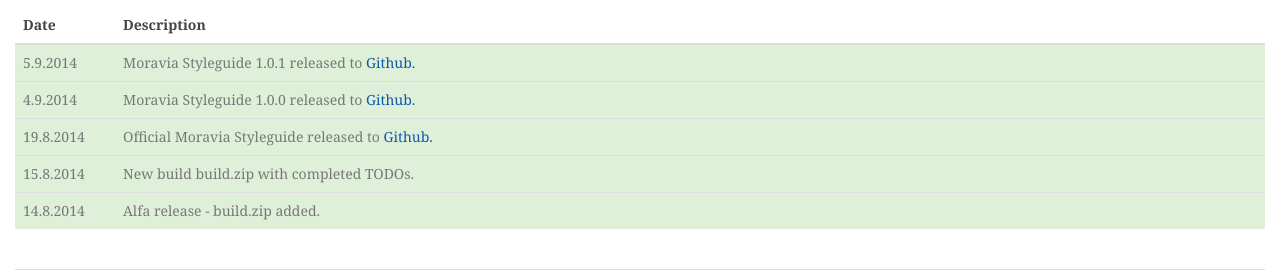
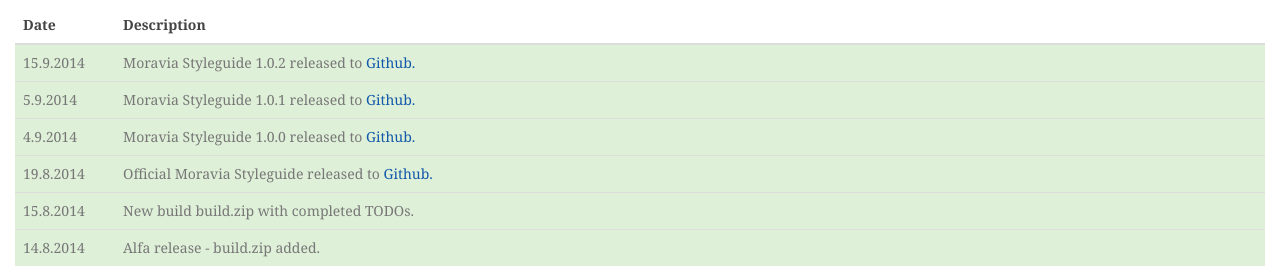
Before and after one commit to petrSiller/ux, a plain HTML site: page index.html in a window 1280 px wide. Shown: the part 534-806 px from the top of the page. Drawn offline with Linux system fonts and the light colour scheme.

Commit message:
Version upgrade

```diff
--- a/index.html
+++ b/index.html
@@ -102,12 +102,16 @@
               </thead>
               <tbody>
                 <tr class="success">
+                  <td>15.9.2014</td>
+                  <td>Moravia Styleguide 1.0.2 released to <a href="https://github.com/Moravia/ux/releases/tag/1.0.2" title="Moravia Styleguide">Github.</td>
+                </tr>
+                <tr class="success">
                   <td>5.9.2014</td>
-                  <td>Moravia Styleguide 1.0.1 released to <a href="http://moravia.github.io/ux/" title="Moravia Styleguide">Github.</td>
+                  <td>Moravia Styleguide 1.0.1 released to <a href="https://github.com/Moravia/ux/releases/tag/1.0.1" title="Moravia Styleguide">Github.</td>
                 </tr>
                 <tr class="success">
                   <td>4.9.2014</td>
-                  <td>Moravia Styleguide 1.0.0 released to <a href="http://moravia.github.io/ux/" title="Moravia Styleguide">Github.</td>
+                  <td>Moravia Styleguide 1.0.0 released to <a href="https://github.com/Moravia/ux/releases/tag/1.0.0" title="Moravia Styleguide">Github.</td>
                 </tr>
                 <tr class="success">
                   <td>19.8.2014</td>
```
